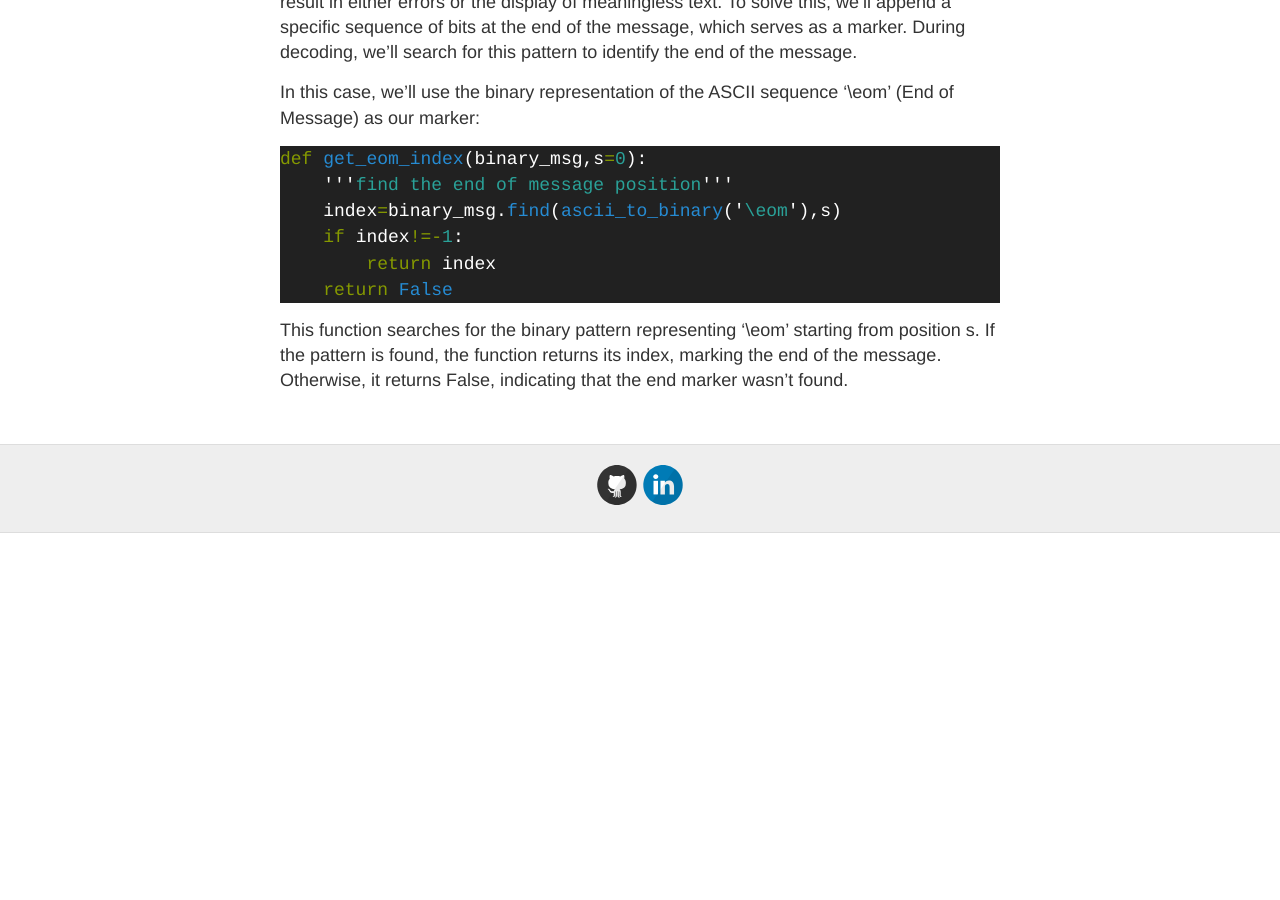
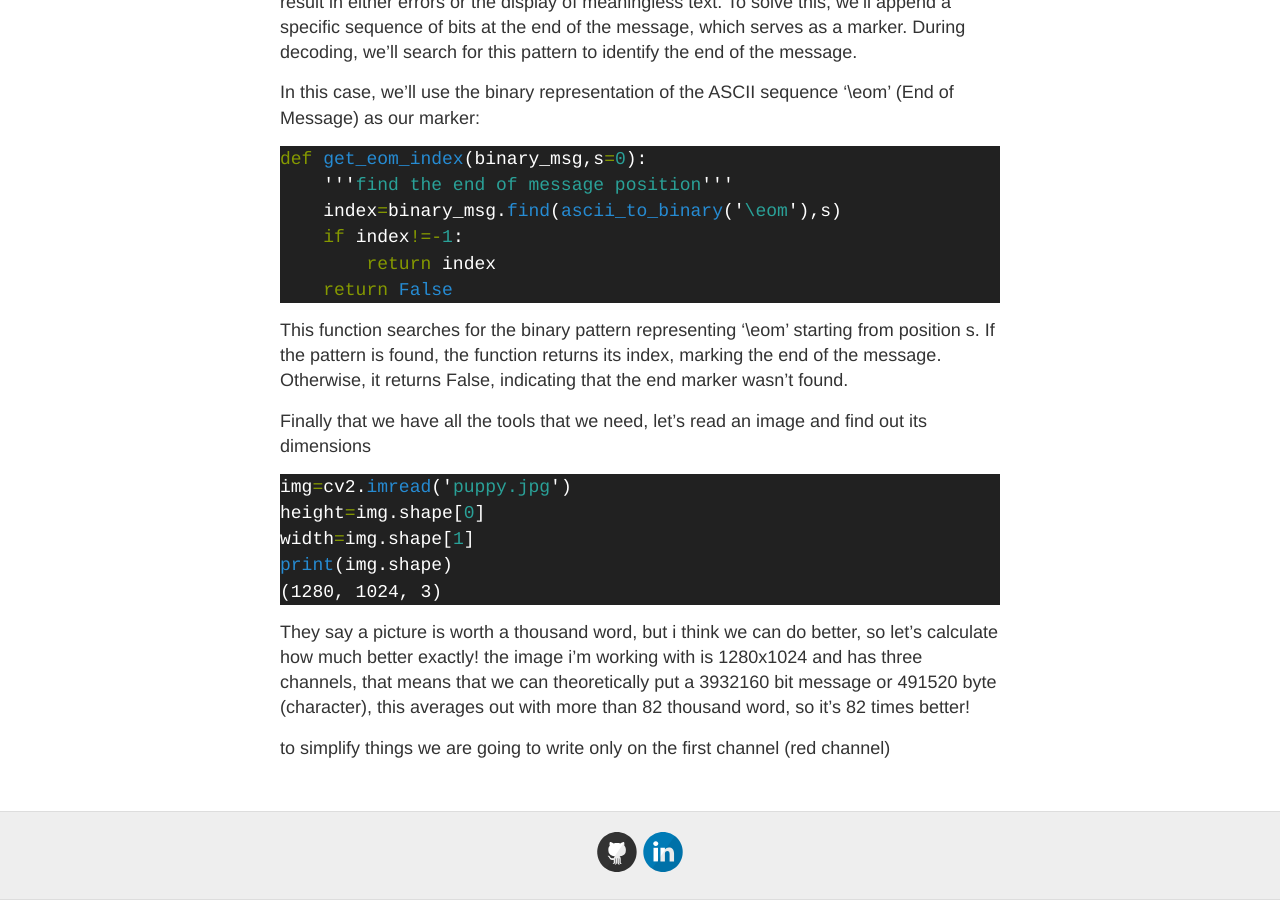
Before and after one commit to mgama1/mgama1.github.io, a Jekyll site: the page built from _posts/2024-10-2-secretmessage.md, in a window 1280 px wide and 900 px high, scrolled down 3875 px. Built offline with Jekyll 4.4.1, drawn with Linux system fonts in a browser that asks for light colours; a script that is not in the unit is left out; before the commit the page ends 4408 px from its top, so only the background shows below that.

Commit message:
refactoring_and_stuff

````diff
--- a/_posts/2024-10-2-secretmessage.md
+++ b/_posts/2024-10-2-secretmessage.md
@@ -138,3 +138,19 @@ def get_eom_index(binary_msg,s=0):
     return False
 ```
 This function searches for the binary pattern representing '\eom' starting from position s. If the pattern is found, the function returns its index, marking the end of the message. Otherwise, it returns False, indicating that the end marker wasn’t found.
+
+Finally that we have all the tools that we need, let's read an image and find out its dimensions
+```python
+img=cv2.imread('puppy.jpg')
+height=img.shape[0]
+width=img.shape[1]
+print(img.shape)
+```
+```
+(1280, 1024, 3)
+```
+They say a picture is worth a thousand word, but i think we can do better, so let's calculate how much better exactly!
+the image i'm working with is 1280x1024 and has three channels, that means that we can theoretically put a 3932160 bit message or 491520 byte (character), this averages out with more than 82 thousand word, so it's 82 times better!
+
+
+to simplify things we are going to write only on the first channel (red channel)
````
